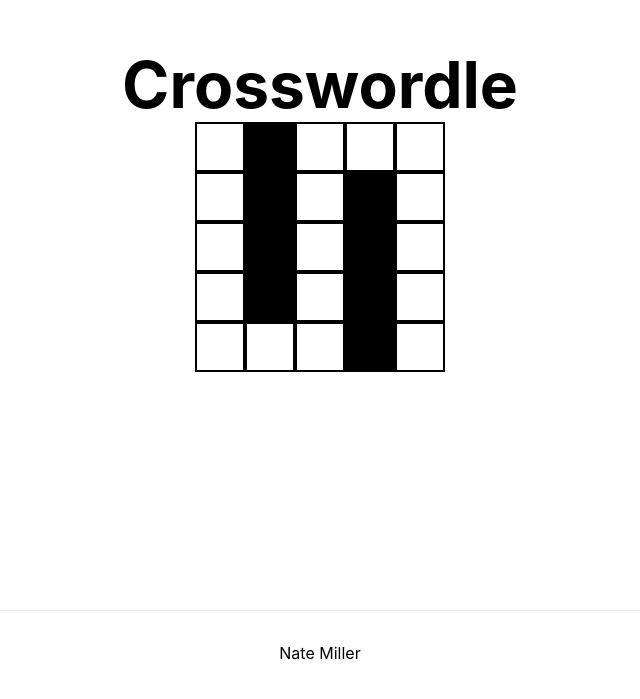
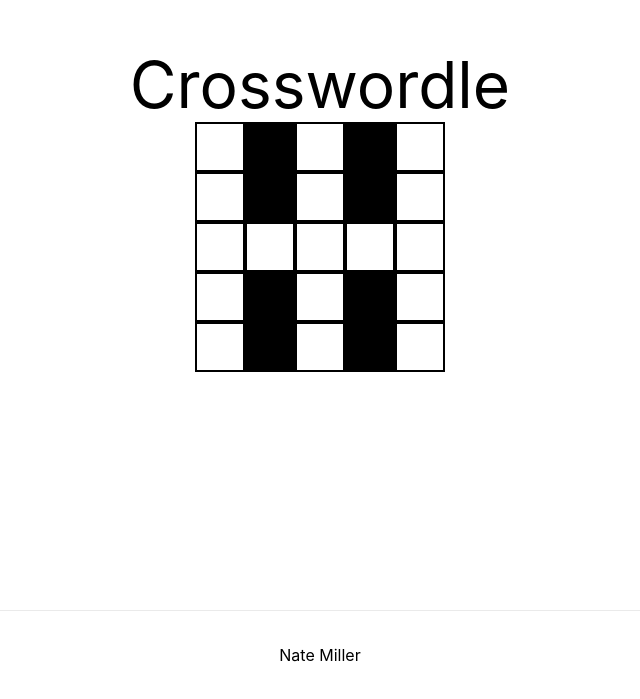
Before and after one commit to nkdmiller/crosswordle, a Next.js app: page / in a window 1280 px wide. Shown: the part 190-889 px from the top of the page, without its empty margins (320-960 px from the left). Built offline with nearby package versions, Linux system fonts and the light colour scheme.

Commit message:
Add tailwind, ability to highlight rows and modal open on box click

```diff
--- a/components/crossword.jsx
+++ b/components/crossword.jsx
@@ -1,20 +1,111 @@
 import React from 'react';
+import { useState, useEffect } from 'react';
 import crossword from '../data/puzzle';
+import {useRouter} from "next/router";
+import Modal from "./modal";
+import Link from "next/link";
 
-const click = () => {
-  console.log(crossword.rows)
-}
-const Crossword = ({}) => {
-  const createSquares = crossword.rows.map(function(r, i) {
-    if (r == " ")
-      return <div className="blank-square" id={"item-" +i} onClick={click}></div>;
-    else {
-      return <div className="crossword-square" onClick={click}></div>;
+const Crossword = () => {
+  let router = useRouter();
+  const [horizontalMap, setHorizontalMap] = useState([]);
+  const [verticalMap, setVerticalMap] = useState([]);
+
+  const [highlightedHorizontalWord, setHighlightedHorizontalWord] = useState([]);
+  const [highlightedVerticalWord, setHighlightedVerticalWord] = useState([]);
+
+  useEffect(() => {
+    // Use something better than a map
+    crossword.rows.map(function(row_arr, r) {
+      horizontalWords[r] = horizontalWords[r] || "";
+      row_arr.map(function(item, c) {
+        verticalWords[c] = verticalWords[c] || "";
+        verticalWords[c] += item;
+        horizontalWords[r] += item;
+      })
+    })
+
+    setHorizontalMap(horizontalWords);
+    setVerticalMap(verticalWords);
+  }, [])
+
+  console.log(highlightedHorizontalWord);
+  console.log(highlightedVerticalWord)
+
+  const verticalWords = {}
+  const horizontalWords = {}
+
+  const click = () => {
+    console.log(crossword.rows)
+  }
+
+  const highlightWord = (e) => {
+    let row_number = parseInt(e.target.attributes.getNamedItem("row").value);
+    let horizontalWord = horizontalMap[row_number];
+    let horizontalHightlight = [];
+    if (horizontalWord.indexOf(' ') < 0) {
+      for (var i = 0; i < horizontalWord.length; i++) {
+        horizontalHightlight.push({ row: row_number, column: i})
+      }
     }
+    let column_number = parseInt(e.target.attributes.getNamedItem("column").value);
+    let verticalWord = verticalMap[column_number];
+    let verticalHightlight = [];
+    if (verticalWord.indexOf(' ') < 0) {
+      for (var i = 0; i < verticalWord.length; i++) {
+        verticalHightlight.push({ row: i, column: column_number})
+      }
+    }
+    setHighlightedHorizontalWord(horizontalHightlight);
+    setHighlightedVerticalWord(verticalHightlight);
+  }
+  const createSquares = crossword.rows.map(function(row_arr, r) {
+    horizontalWords[r] = horizontalWords[r] || "";
+    return row_arr.map(function(item, c) {
+      verticalWords[c] = verticalWords[c] || "";
+      if (item == " ") {
+        verticalWords[c] += item;
+        horizontalWords[r] += item;
+        return <div className="blank-square" row={r} column={c} ></div>;
+      } else {
+        verticalWords[c] += item;
+        horizontalWords[r] += item;
+        let isHighlightHorizontal;
+        for (let item of highlightedHorizontalWord) {
+          if (item["row"] == r && item["column"] == c) {
+            isHighlightHorizontal = true;
+            break;
+          }
+        }
+        let isHighlightVertical;
+        for (let item of highlightedVerticalWord) {
+          if (item["row"] == r && item["column"] == c) {
+            isHighlightVertical = true;
+            break;
+          }
+        }
+        return (
+          <Link href={"/?row=" + r}>
+            <div className={"crossword-square " + (isHighlightVertical ? 'vertical-highlight ' : ' ') + (isHighlightHorizontal ? 'horizontal-highlight' : '')} row={r} column={c} onClick={highlightWord} onMouseEnter={highlightWord}></div>
+          </Link>
+        )
+      }
+    })
   })
   return(
-  <div className="container">
-    {createSquares}
+  <div>
+    {router.query.row && (
+      <Modal
+        onClose={() => {
+          router.push("/");
+        }}
+      >
+        <div class="box">
+        </div>
+      </Modal>
+    )}
+    <div className="container">
+      {createSquares}
+    </div>
   </div>
 )};
 
--- /dev/null
+++ b/components/modal.jsx
@@ -0,0 +1,29 @@
+import { useState, useRef } from 'react'
+import { Dialog } from '@headlessui/react'
+import Link from "next/link";
+
+const Modal = ({ onClose = () => {}, children }) => {
+  let overlayRef = useRef();
+
+  return(
+    <Dialog
+      static
+      open={true}
+      onClose={onClose}
+      initialFocus={overlayRef}
+      className="fixed inset-0 z-10 flex items-center justify-center"
+    >
+      <Dialog.Overlay
+        ref={overlayRef}
+        className="fixed inset-0 bg-gray-800/60"
+      />
+      <div className="relative flex items-center justify-center w-1/2">
+        <div class="box">
+        <Link href="/">X</Link>
+          {children}
+        </div>
+      </div>
+    </Dialog>
+)};
+
+export default Modal;
--- a/data/puzzle.json
+++ b/data/puzzle.json
@@ -1,9 +1,9 @@
 {
   "rows": [
-    "A", " ", "H", "O", "P",
-    "R", " ", "E", " ", "L",
-    "I", " ", "L", " ", "O",
-    "S", " ", "L", " ", "Y",
-    "E", "M", "O", " ", "S"
+    ["A", " ", "H", " ", "P"],
+    ["R", " ", "E", " ", "L"],
+    ["I", "G", "L", "O", "O"],
+    ["S", " ", "L", " ", "Y"],
+    ["E", " ", "O", " ", "S"]
   ]
 }
--- a/package.json
+++ b/package.json
@@ -9,12 +9,16 @@
     "lint": "next lint"
   },
   "dependencies": {
+    "@headlessui/react": "^1.5.0",
     "next": "^12.1.0",
     "react": "^17.0.2",
     "react-dom": "^17.0.2"
   },
   "devDependencies": {
+    "autoprefixer": "^10.4.4",
     "eslint": "8.11.0",
-    "eslint-config-next": "12.1.0"
+    "eslint-config-next": "12.1.0",
+    "postcss": "^8.4.12",
+    "tailwindcss": "^3.0.23"
   }
 }
--- a/pages/index.js
+++ b/pages/index.js
@@ -1,5 +1,6 @@
 import Head from 'next/head'
 import Crossword from '../components/crossword'
+import Modal from '../components/modal'
 import Image from 'next/image'
 import styles from '../styles/Home.module.css'
 
--- /dev/null
+++ b/postcss.config.js
@@ -0,0 +1,6 @@
+module.exports = {
+  plugins: {
+    tailwindcss: {},
+    autoprefixer: {},
+  },
+}
--- a/styles/globals.css
+++ b/styles/globals.css
@@ -1,3 +1,7 @@
+@tailwind base;
+@tailwind components;
+@tailwind utilities;
+
 html,
 body {
   padding: 0;
@@ -27,8 +31,26 @@ a {
   width: 50px;
 }
 
+.horizontal-highlight {
+  background-color: lightcyan;
+}
+
+.vertical-highlight {
+  background-color: lightyellow;
+}
+
+.vertical-highlight.horizontal-highlight {
+  background-color: rgb(228, 255, 228);
+}
+
 .blank-square {
   background-color: black;
   height: 50px;
   width: 50px;
 }
+
+.box {
+  height: 500px;
+  width: 500px;
+  background-color: white;
+}
--- /dev/null
+++ b/tailwind.config.js
@@ -0,0 +1,10 @@
+module.exports = {
+  content: [
+    "./pages/**/*.{js,ts,jsx,tsx}",
+    "./components/**/*.{js,ts,jsx,tsx}",
+  ],
+  theme: {
+    extend: {},
+  },
+  plugins: [],
+}
```
Also changed, not shown: 1 other file (tests, documents, lock files or other folders).
